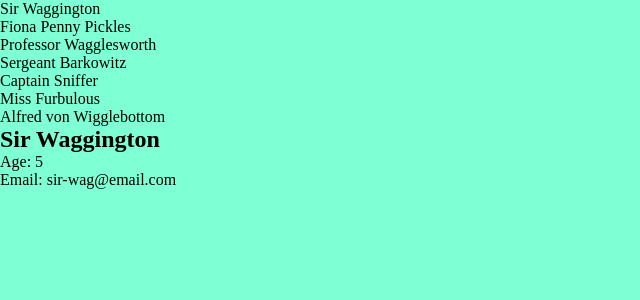
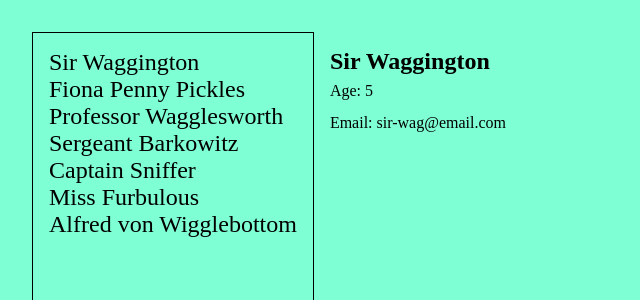
Before and after one commit to Charbel24/puppypals, a React (Vite) app: page / in a window 1280 px wide. Both pictures are taken after a click on the element "Sir Waggington". Shown: the top 300 px of the page, without its empty margins (0-640 px from the left). Built offline with nearby package versions, Linux system fonts and the light colour scheme.

Commit message:
added css

```diff
--- a/src/App.css
+++ b/src/App.css
@@ -6,3 +6,23 @@
 body{
   background-color: aquamarine;
 }
+.app{
+  display: flex;
+  padding: 2rem;
+}
+
+.puppylist{
+  border: 1px solid black;
+  padding: 1rem;
+  font-size: x-large;
+  height: 90vh;
+}
+
+.puppyinfo{
+  padding: 1rem;
+}
+
+ul{
+  list-style: none;
+  line-height: 2;
+}
--- a/src/App.jsx
+++ b/src/App.jsx
@@ -22,7 +22,7 @@ function App() {
         })}
       </div>
       {featPupId && (
-        <div>
+        <div className="puppyinfo">
           <h2>{featuredPup.name}</h2>
           <ul>
             <li>Age: {featuredPup.age}</li>
```
